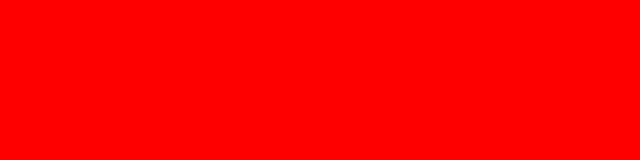
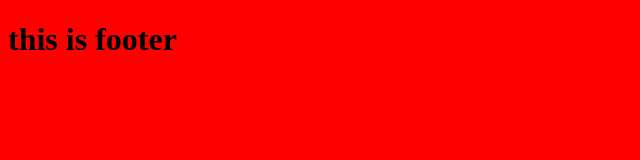
Before and after one commit to alphasiera/shop, a plain HTML site: page index.html in a window 1280 px wide. Shown: the whole page, without its empty margins (0-640 px from the left). Drawn offline with Linux system fonts and the light colour scheme.

Commit message:
create foooter

```diff
--- a/index.html
+++ b/index.html
@@ -17,4 +17,10 @@
 <body>
 
 </body>
+
+<footer>
+    <h1>this is footer</h1>
+</footer>
+
+
 </html>
```
